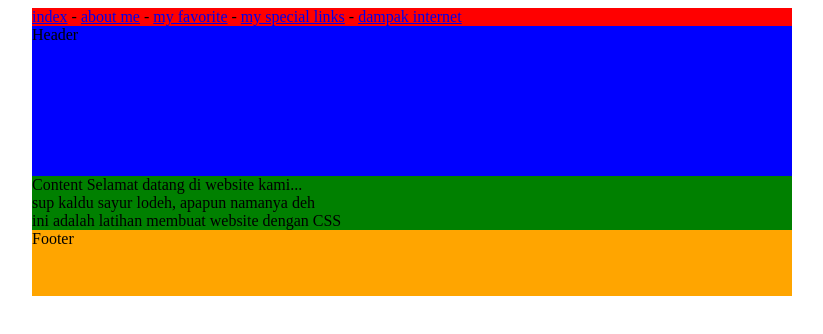
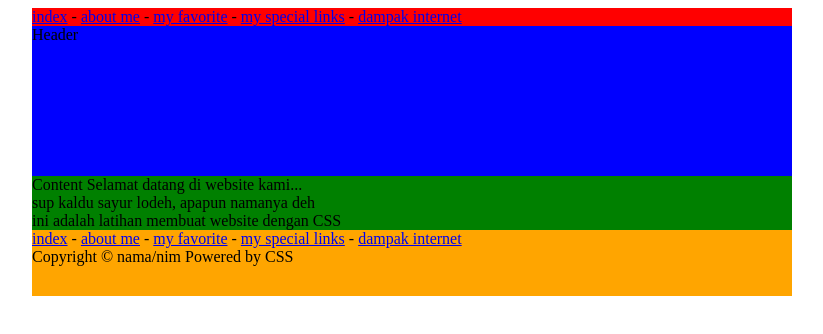
Before and after one commit to savannafarellAqilla/latihan_bsd, a plain HTML site: page index2.html in a window 1280 px wide. Shown: the whole page, without its empty margins (228-1051 px from the left). Drawn offline with Linux system fonts and the light colour scheme.

Commit message:
bsdlatihanindex2

```diff
--- a/index2.html
+++ b/index2.html
@@ -21,7 +21,15 @@
         sup kaldu sayur lodeh, apapun namanya deh<br />
         ini adalah latihan membuat website dengan CSS
     </div>
-    <div id="footer">Footer</div>
+    <div id="footer">
+        <div id="altnav">
+            <a href="index.html">index</a> -
+            <a href="about.html">about me</a> -
+            <a href="fav.html">my favorite</a> -
+            <a href="links.html">my special links</a> -
+            <a href="dampak.html">dampak internet</a>
+        </div>
+Copyright &copy; nama/nim Powered by CSS </div>
 </div>
  </body>
  </html>
```
